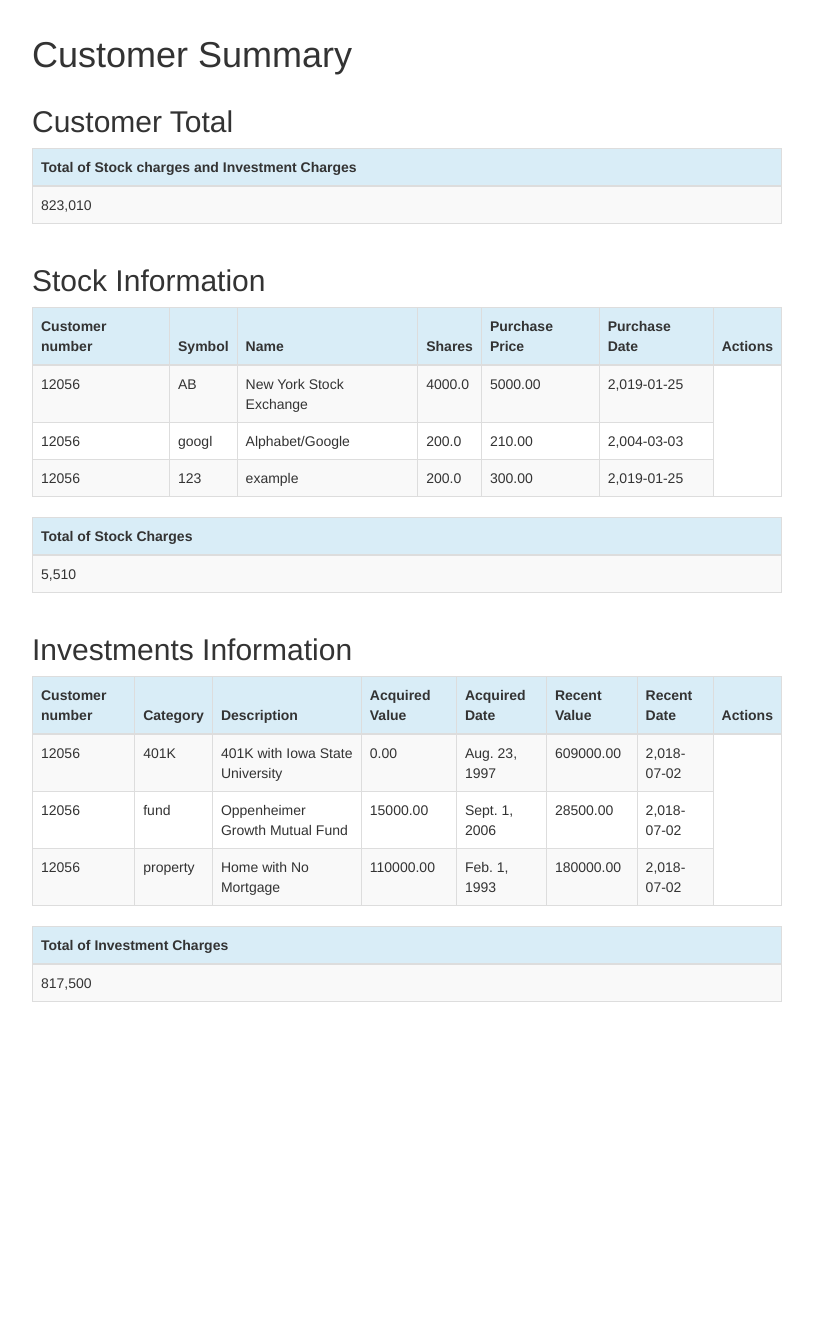
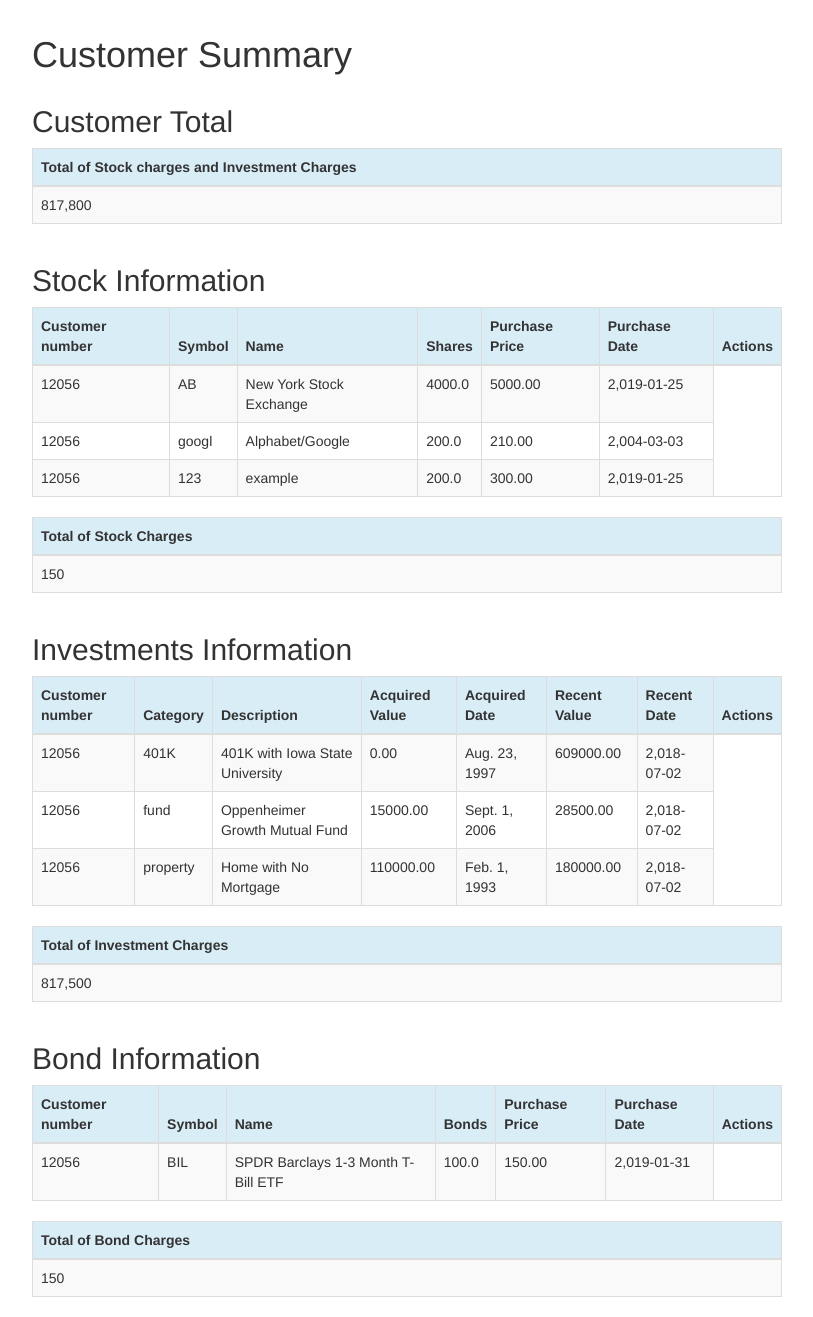
Before and after one commit to stutiraut/stuti_efs, a Django app: page /customer/1/summary/ in a window 1280 px wide. Shown: the part 150-1467 px from the top of the page, without its empty margins (38-851 px from the left). Before the commit the page ends 1152 px from the top, so only its background shows below. Run offline with Django 3.2, Linux system fonts and the light colour scheme; a user stored in the database is signed in; data comes from the database, SQL or seed files in the repository; both versions use the stored data as it was after the commit; some libraries are stand-ins or nearby versions.

Commit message:
Added summary for bond

```diff
--- a/portfolio/templates/portfolio/summary.html
+++ b/portfolio/templates/portfolio/summary.html
@@ -37,7 +37,7 @@
                 <td> {% load l10n %}
 
                      {% localize on %}
-                    {{sum_purchase_price.purchase_price__sum|add:sum_recent_value.recent_value__sum | intcomma}}</td>
+                    {{sum_purchase_price.purchase_price__sum|add:sum_recent_value.recent_value__sum | add:sum_purchase_price.purchase_price__sum |intcomma}}</td>
                     {% endlocalize %}
             </tr>
         </tbody>
@@ -138,6 +138,51 @@
         </tbody>
 
         </table>
+        <div class="row">
+        <h2 style="padding-left: 15Px">Bond Information</h2>
+    </div>
+
+    <div>
+        <table class="table table-striped table-bordered table-hover">
+            <thead>
+            <tr class="bg-info">
+                <th>Customer number</th>
+                <th>Symbol</th>
+                <th>Name</th>
+                <th>Bonds</th>
+                <th>Purchase Price</th>
+                <th>Purchase Date</th>
+                <th colspan="3">Actions</th>
+            </tr>
+            </thead>
+            <tbody>
+            {% for bond in bonds %}
+                <tr>
+                    <td>{{ bond.customer }}</td>
+                    <td>{{ bond.symbol }}</td>
+                    <td>{{ bond.name }}</td>
+                    <td>{{ bond.bonds }}</td>
+                    <td>{{ bond.purchase_price }}</td>
+                    <td>{{ bond.purchase_date|intcomma }}</td>
+
+                </tr>
+            {% endfor %}
+            </tbody>
+        </table>
+    </div>
+        <table class="table table-striped table-bordered table-hover">
+        <thead>
+            <tr class="bg-info">
+                <th>Total of Bond Charges</th>
+            </tr>
+        </thead>
+        <tbody>
+            <tr>
+               <td>{{ sum_purchase_price.purchase_price__sum|intcomma }}</td>
+
+            </tr>
+        </tbody>
+    </table>
 
 
 {% endblock %}
--- a/portfolio/views.py
+++ b/portfolio/views.py
@@ -187,10 +187,14 @@ def summary(request, pk):
     customers = Customer.objects.filter(created_date__lte=timezone.now())
     stocks = Stock.objects.filter(customer=pk)
     investments = Investment.objects.filter(customer=pk)
+    bonds = Bond.objects.filter(customer=pk)
     sum_purchase_price = Stock.objects.filter(customer=pk).aggregate(Sum('purchase_price'))
     sum_recent_value = Investment.objects.filter(customer=pk).aggregate(Sum('recent_value'))
+    sum_purchase_price = Bond.objects.filter(customer=pk).aggregate(Sum('purchase_price'))
     return render(request, 'portfolio/summary.html', {'customers': customers,
                                                     'stocks': stocks,
                                                     'investments': investments,
+                                                    'bonds': bonds,
                                                     'sum_purchase_price': sum_purchase_price,
-                                                    'sum_recent_value': sum_recent_value,})
+                                                    'sum_recent_value': sum_recent_value,
+                                                    'sum_purchase_price': sum_purchase_price,})
```
Also changed, not shown: db.sqlite3.
